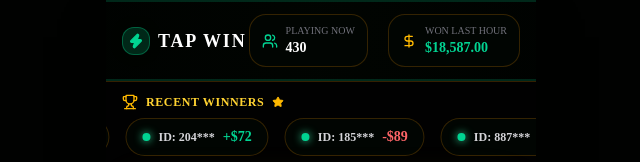
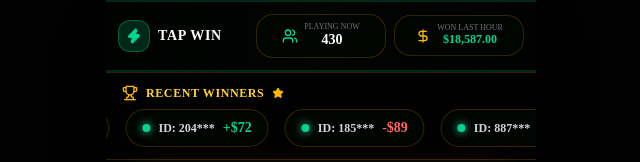
Before and after one commit to varsmedia/tap-2-win, a Next.js app: page / in a window 1280 px wide. Shown: the top 162 px of the page, without its empty margins (319-959 px from the left). Built offline with nearby package versions, Linux system fonts and the light colour scheme.

Commit message:
Update live-status-bar.tsx

```diff
--- a/components/casino/live-status-bar.tsx
+++ b/components/casino/live-status-bar.tsx
@@ -69,10 +69,7 @@ if (next < 10000) next = 10000 + Math.random() * 2000
 
         const finalValue = Number(next.toFixed(2))
 
-localStorage.setItem(
-  "wonLastHour",
-  String(finalValue)
-)
+        localStorage.setItem("wonLastHour", String(finalValue))
 
         return finalValue
       })
@@ -86,38 +83,37 @@ return finalValue
   }, [])
 
   return (
-    <div className="flex items-center justify-between px-4 py-3 bg-gradient-to-r from-[oklch(0.08_0.02_150)] via-[oklch(0.1_0.02_145)] to-[oklch(0.08_0.02_150)] border-y-2 border-emerald-500/20">
-      <div className="flex items-center gap-2">
-        <div className="relative flex items-center justify-center w-7 h-7 rounded-lg bg-emerald-500/20 border border-emerald-500/40">
+    <div className="grid grid-cols-3 items-center gap-2 px-3 py-3 bg-gradient-to-r from-[oklch(0.08_0.02_150)] via-[oklch(0.1_0.02_145)] to-[oklch(0.08_0.02_150)] border-y-2 border-emerald-500/20">
+      <div className="flex items-center gap-2 min-w-0">
+        <div className="relative flex items-center justify-center w-8 h-8 rounded-lg bg-emerald-500/20 border border-emerald-500/40 shrink-0">
           <Zap className="w-4 h-4 text-emerald-400 fill-emerald-400" />
           <div className="absolute inset-0 rounded-lg bg-emerald-500/30 animate-ping" />
         </div>
 
-        <span className="text-lg font-black text-white uppercase tracking-widest">
+        <span className="text-sm font-black text-white uppercase tracking-wider truncate">
           TAP WIN
         </span>
       </div>
 
-      <div className="flex items-center gap-5">
-        <div className="flex items-center gap-2 px-3 py-2 rounded-xl bg-[oklch(0.1_0.02_150)] border border-amber-500/20">
-          <Users className="w-4 h-4 text-emerald-400" />
-          <div className="flex flex-col">
-            <span className="text-[10px] text-zinc-500 uppercase">
+      <div className="flex items-center justify-center gap-1.5 px-2 py-2 rounded-xl bg-[oklch(0.1_0.02_150)] border border-amber-500/20 min-w-0">
+        <Users className="w-4 h-4 text-emerald-400 shrink-0" />
+        <div className="flex flex-col items-center min-w-0">
+          <span className="text-[8px] text-zinc-500 uppercase leading-none whitespace-nowrap">
             Playing Now
           </span>
-            <span className="text-sm font-bold text-white">
+          <span className="text-sm font-bold text-white leading-tight">
             {players.toLocaleString()}
           </span>
         </div>
       </div>
 
-        <div className="flex items-center gap-2 px-3 py-2 rounded-xl bg-[oklch(0.1_0.02_150)] border border-amber-500/20">
-          <DollarSign className="w-4 h-4 text-amber-400" />
-          <div className="flex flex-col">
-            <span className="text-[10px] text-zinc-500 uppercase">
+      <div className="flex items-center justify-center gap-1.5 px-2 py-2 rounded-xl bg-[oklch(0.1_0.02_150)] border border-amber-500/20 min-w-0">
+        <DollarSign className="w-4 h-4 text-amber-400 shrink-0" />
+        <div className="flex flex-col items-center min-w-0">
+          <span className="text-[8px] text-zinc-500 uppercase leading-none whitespace-nowrap">
             Won Last Hour
           </span>
-            <span className="text-sm font-bold text-emerald-400">
+          <span className="text-xs font-bold text-emerald-400 leading-tight whitespace-nowrap">
             ${wonLastHour.toLocaleString(undefined, {
               minimumFractionDigits: 2,
               maximumFractionDigits: 2,
@@ -126,6 +122,5 @@ return finalValue
         </div>
       </div>
     </div>
-    </div>
   )
 }
```
Lines whose indentation alone changed are shown as unchanged.
